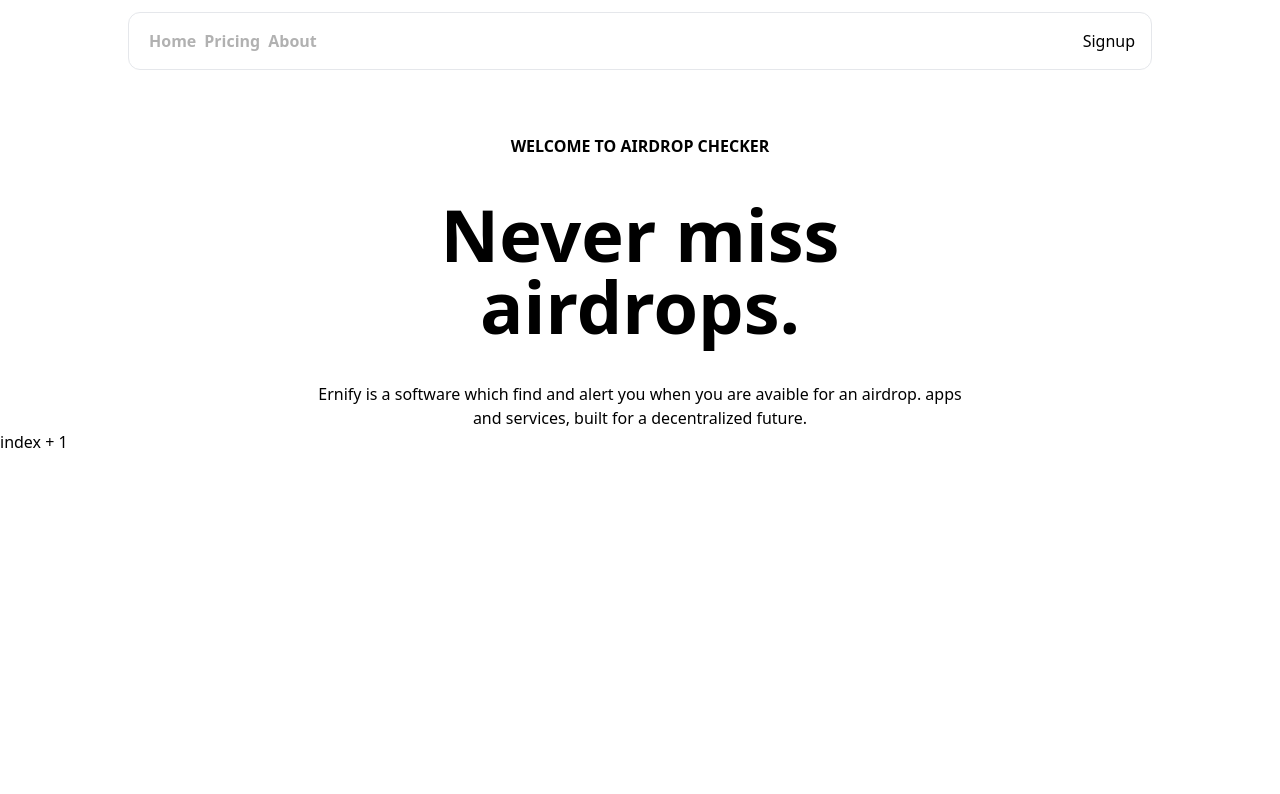
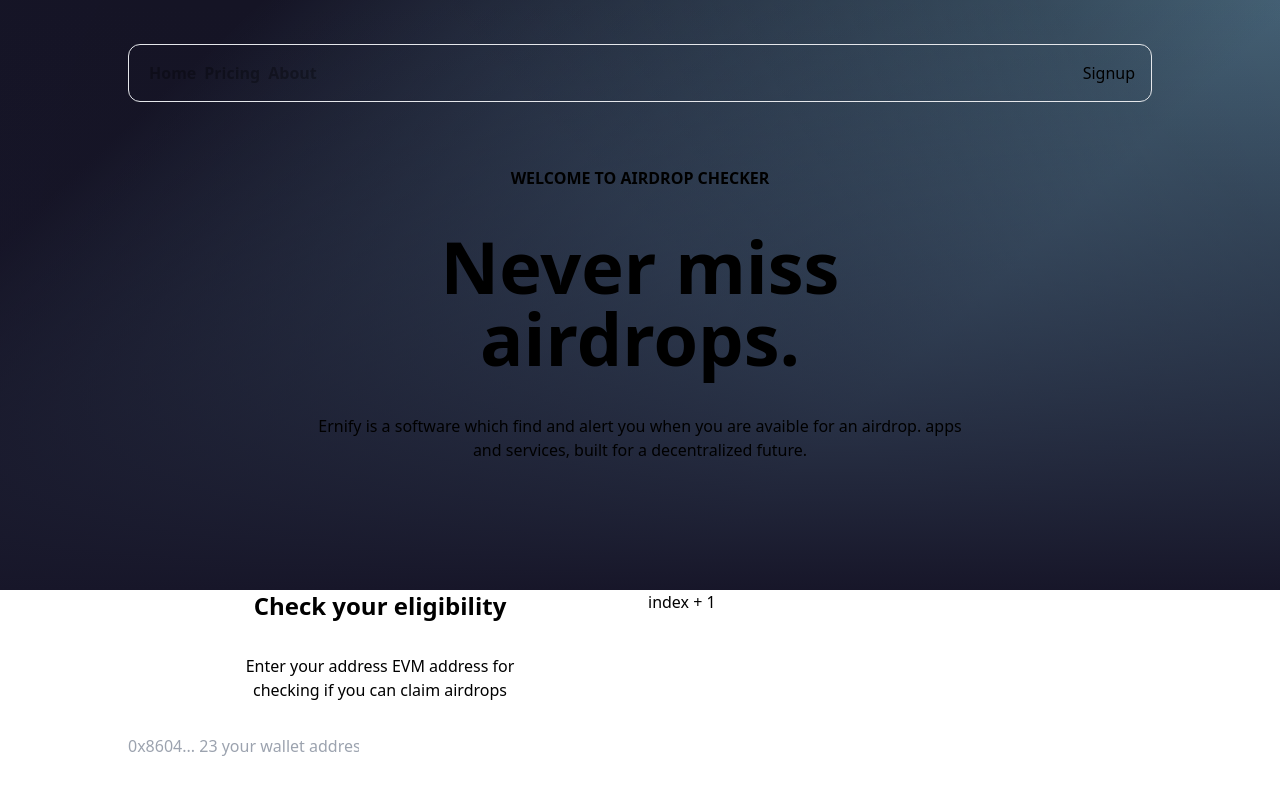
Before and after one commit to constantgillet/airdrop-checker, a Next.js app: page / in a window 1280 px wide. Shown: the top 794 px of the page. Built offline with nearby package versions, Linux system fonts and the light colour scheme.

Commit message:
Add Input component

```diff
--- /dev/null
+++ b/components/Input.js
@@ -0,0 +1,5 @@
+export function Input({ className = "", placeholder = "", value = "" }) {
+  return (
+    <input className={className} placeholder={placeholder} value={value} />
+  );
+}
--- a/pages/index.js
+++ b/pages/index.js
@@ -1,6 +1,7 @@
 import Head from "next/head";
 import Header from "../components/Header";
 import Container from "../components/Container";
+import { Input } from "../components/Input";
 //import Header from "../components/Header";
 
 export default function Home() {
@@ -11,7 +12,7 @@ export default function Home() {
         <meta name="description" content="Generated by create next app" />
         <link rel="icon" href="/favicon.ico" />
       </Head>
-      <div>
+      <div className="index-background px-0 pt-8 pb-32">
         <Header />
         <Container>
           <div className="mx-auto w-full space-y-10 mt-16">
@@ -29,8 +30,21 @@ export default function Home() {
           </div>
         </Container>
       </div>
-
-      <div>index + 1</div>
+      <Container>
+        <div className="grid grid-cols-12 gap-x-4">
+          <div className="col-span-6 space-y-8">
+            <h2 className="text-center text-2xl font-bold">
+              Check your eligibility
+            </h2>
+            <p className="text-center max-w-xs mx-auto">
+              Enter your address EVM address for checking if you can claim
+              airdrops
+            </p>
+            <Input placeholder="0x8604... 23 your wallet address" />
+          </div>
+          <div className="col-span-6">index + 1</div>
+        </div>
+      </Container>
     </div>
   );
 }
--- a/styles/globals.css
+++ b/styles/globals.css
@@ -11,3 +11,9 @@
         color: rgba(255,255,255,var(--tw-text-opacity));
     }
 }
+
+@layer components {
+    .index-background {
+        background: linear-gradient(360deg, #171629 0%, rgba(0, 0, 0, 0) 100%), linear-gradient(224.99deg, rgba(0, 0, 0, 0.22) 12.97%, rgba(236, 98, 68, 0) 46.53%), radial-gradient(105.43% 215.97% at 63.3% 50%, rgba(0, 0, 0, 0.2) 0.3%, rgba(0, 0, 0, 0) 100%) /* warning: gradient uses a rotation that is not supported by CSS and may not behave as expected */, linear-gradient(137.11deg, #171629 13.71%, #638CA9 67.82%);
+    }
+}
```
